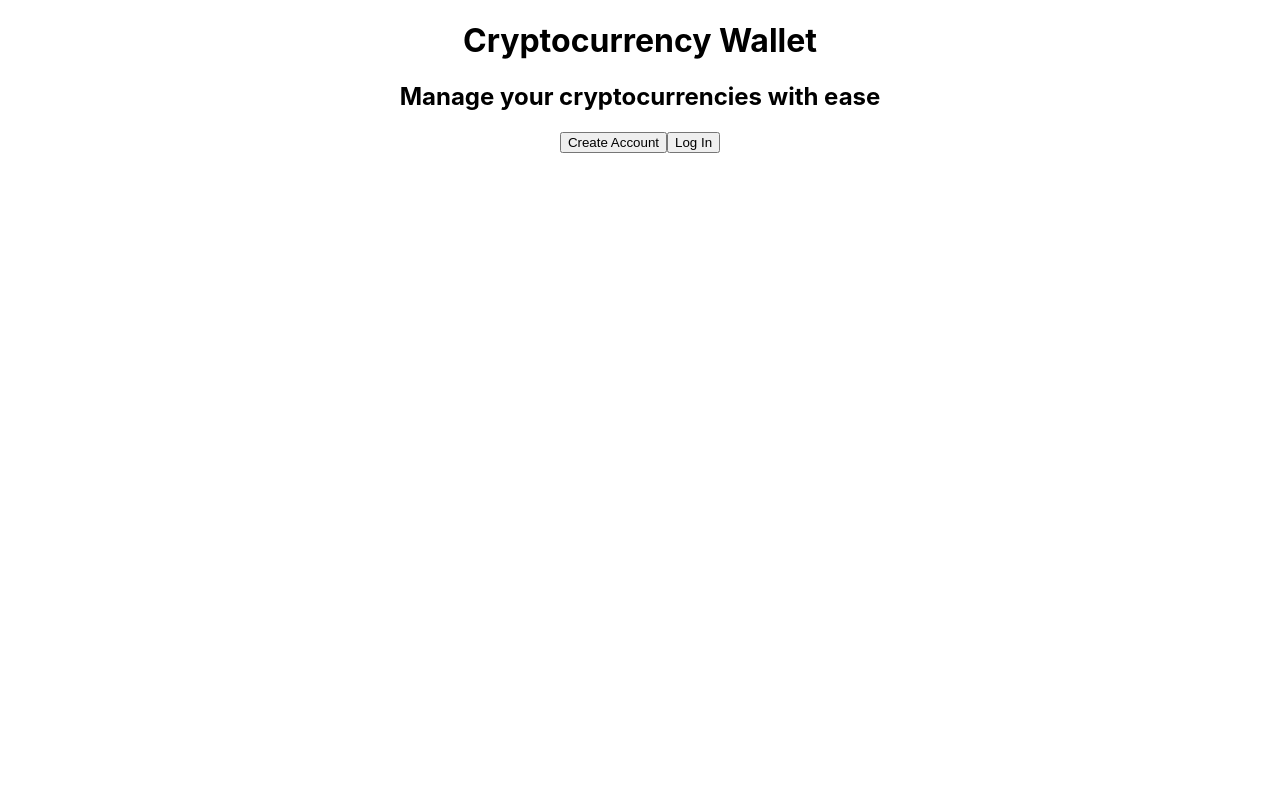
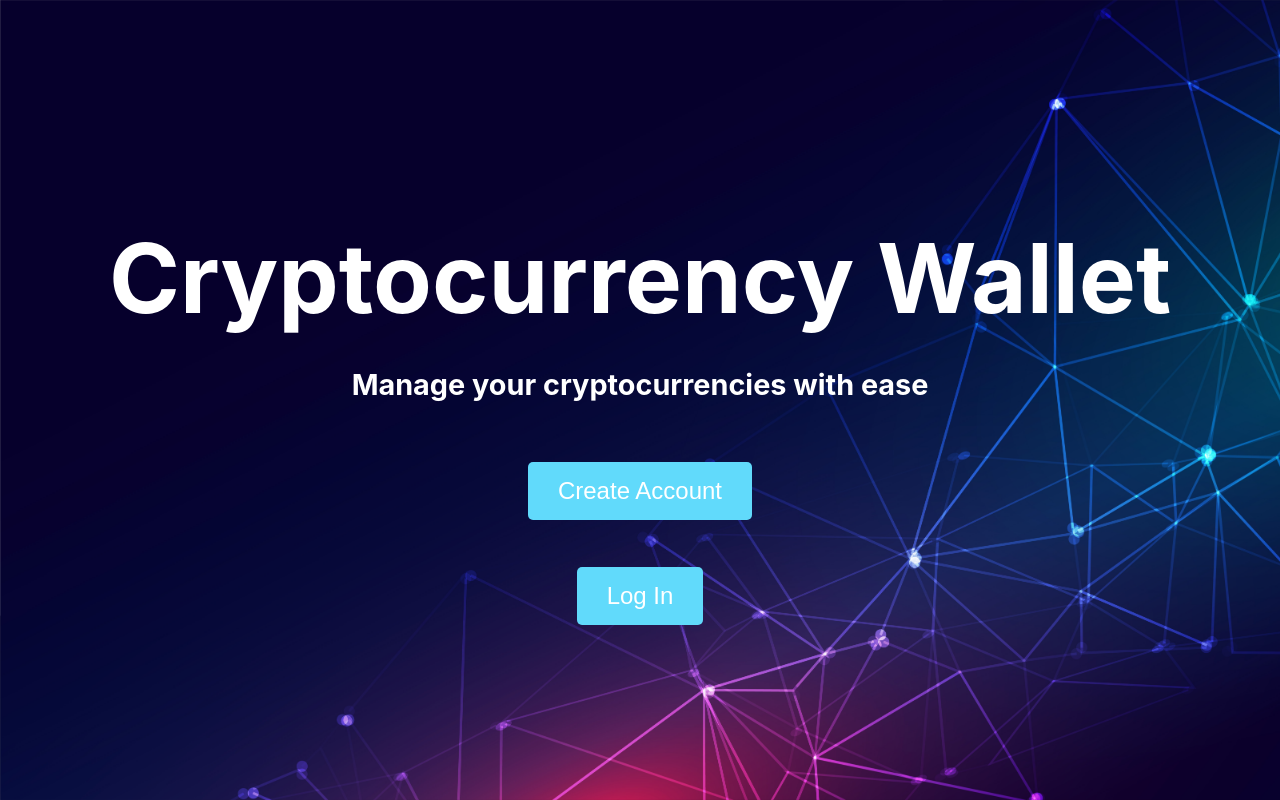
Before and after one commit to damon3312/crypto-wallet, a React (Create React App) app: page / in a window 1280 px wide. Built offline with nearby package versions, Linux system fonts and the light colour scheme.

Commit message:
Update App.css

```diff
--- a/src/App.css
+++ b/src/App.css
@@ -1,38 +1,41 @@
 .App {
-  text-align: center;
+  display: flex;
+  justify-content: center;
+  align-items: center;
+  height: 100vh;
+  background-image: url('./backgroundImage.jpg');
+  background-size: cover;
 }
 
-.App-logo {
-  height: 40vmin;
-  pointer-events: none;
+.center {
+  display: flex;
+  flex-direction: column;
+  justify-content: center;
+  align-items: center;
 }
 
-@media (prefers-reduced-motion: no-preference) {
-  .App-logo {
-    animation: App-logo-spin infinite 20s linear;
-  }
+.title {
+  font-size: 6rem;
+  margin-bottom: 0;
+  color: #fff;
 }
 
-.App-header {
-  background-color: #282c34;
-  min-height: 100vh;
-  display: flex;
-  flex-direction: column;
-  align-items: center;
-  justify-content: center;
-  font-size: calc(10px + 2vmin);
-  color: white;
+.subtitle {
+  font-size: 1.8rem;
+  margin-top: 1.9rem;
+  margin-bottom: 2.1rem;
+  color: #fff;
 }
 
-.App-link {
-  color: #61dafb;
+button {
+  padding: 15px 30px;
+  margin: 20px;
+  font-size: 1.5rem;
+  margin-top: 1.7rem;
+  margin-bottom: 1.2rem;
+  border: none;
+  border-radius: 5px;
+  background-color: #61dafb;
+  color: #fff;
+  cursor: pointer;
 }
-
-@keyframes App-logo-spin {
-  from {
-    transform: rotate(0deg);
-  }
-  to {
-    transform: rotate(360deg);
-  }
-}
```
